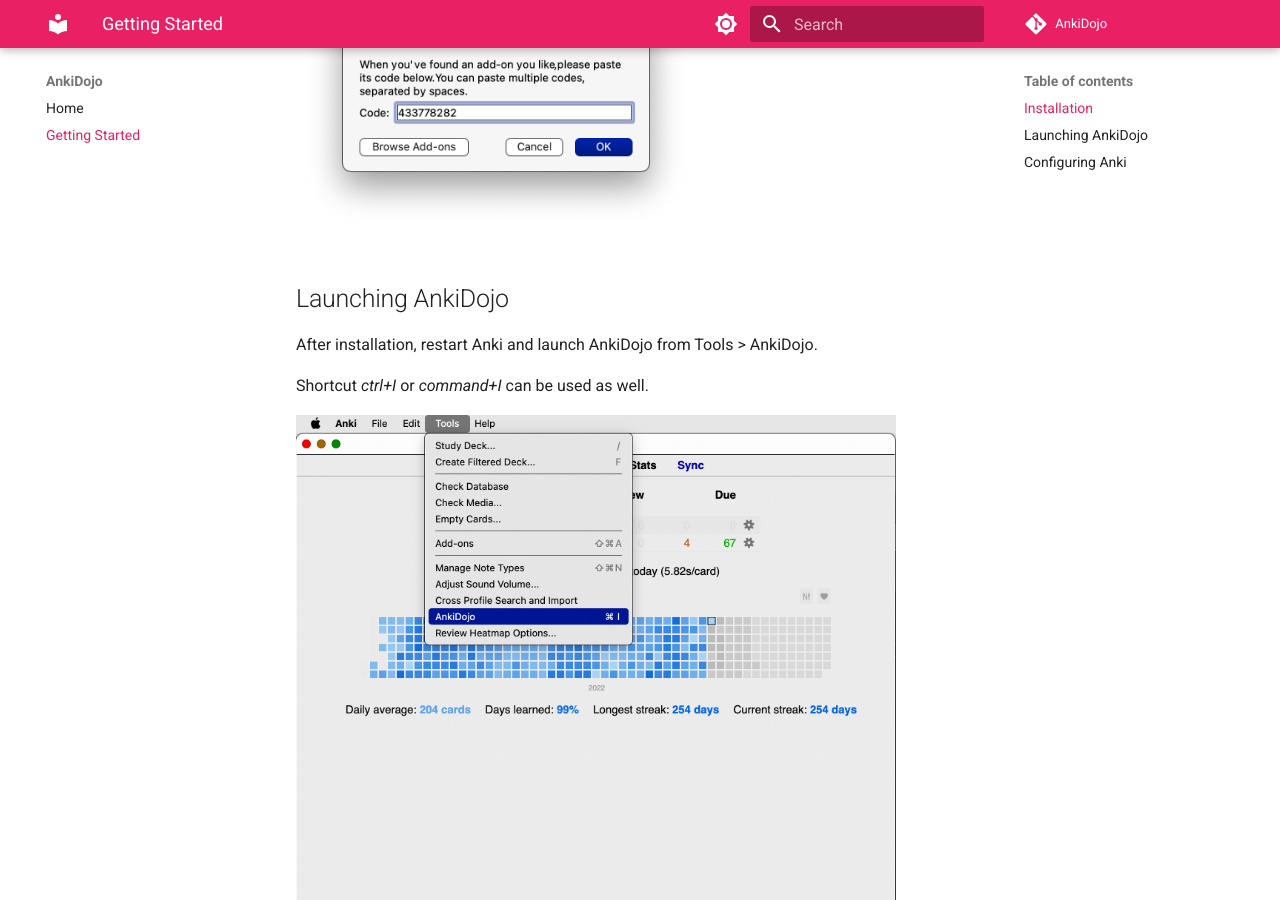
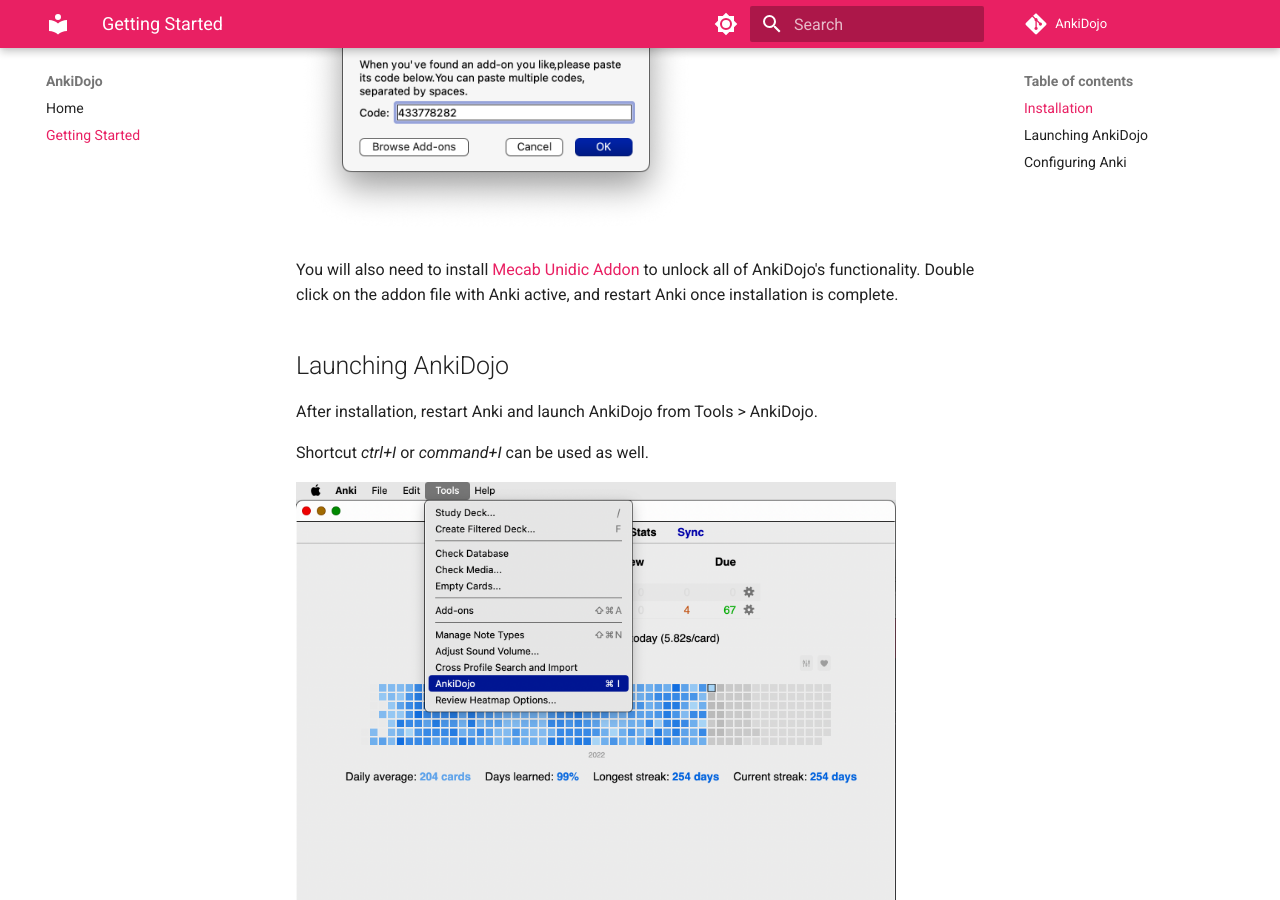
Before and after one commit to mathewthe2/AnkiDojo, an MkDocs documentation site: the page built from docs/welcome.md, in a window 1280 px wide and 900 px high, scrolled down 368 px. Built offline with MkDocs 1.6.1 and Material for MkDocs 9.7.7, drawn with Linux system fonts in a browser that asks for light colours; comment, search, counter and statistics services are not loaded.

Commit message:
update welcome docs

```diff
--- a/docs/welcome.md
+++ b/docs/welcome.md
@@ -7,6 +7,8 @@
 In Anki, select *Tools > Add-ons > Get Add-ons*, and paste the code: *433778282*
 
 <img src="../assets/anki-install-addon.png" alt="anki-install-addon" width="400">
+
+You will also need to install [Mecab Unidic Addon](https://github.com/ianki/MecabUnidic/releases/download/v3.1.0/MecabUnidic3.1.0.ankiaddon) to unlock all of AnkiDojo's functionality. Double click on the addon file with Anki active, and restart Anki once installation is complete.
 
 ## Launching AnkiDojo
 
```
